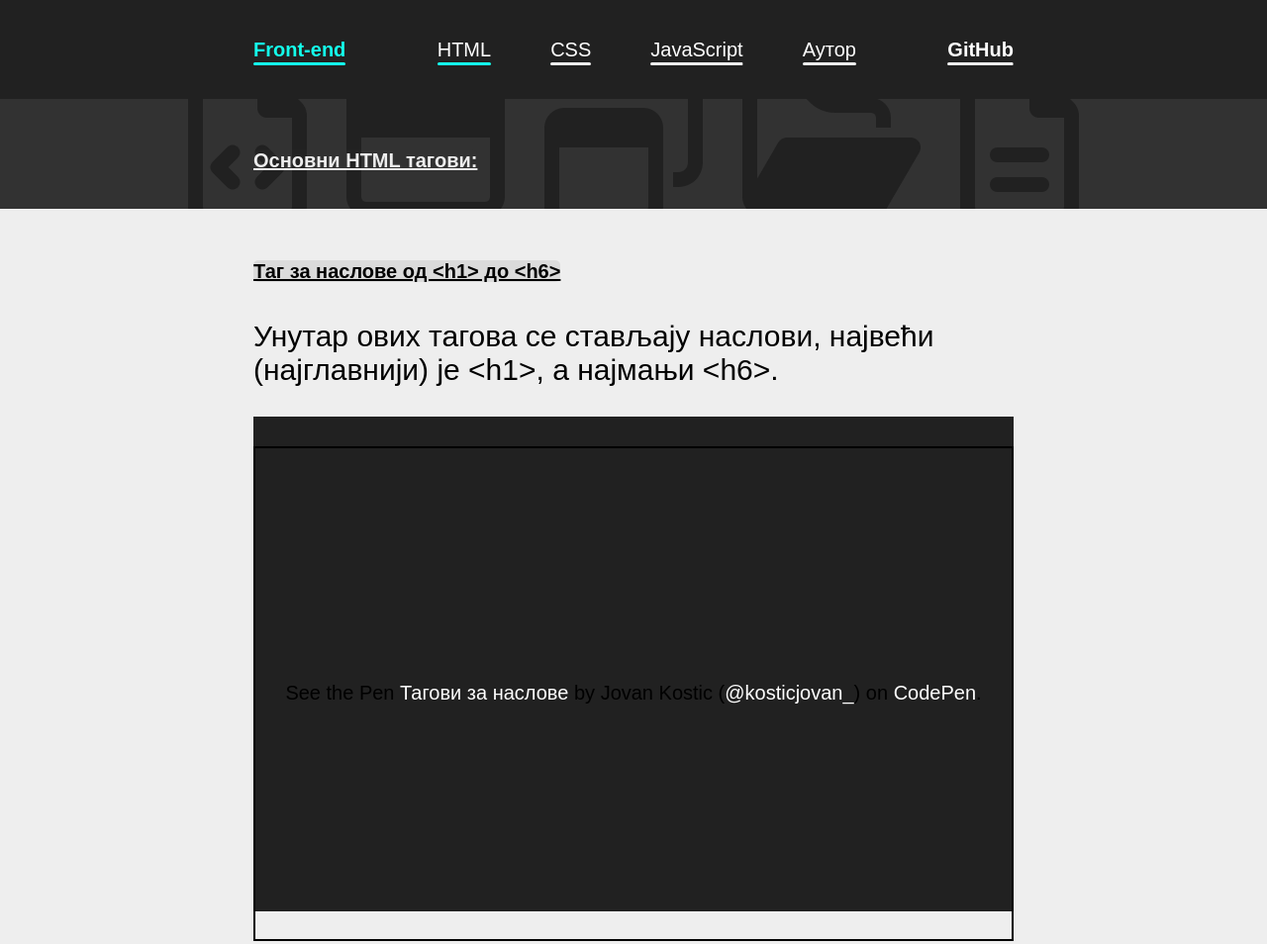
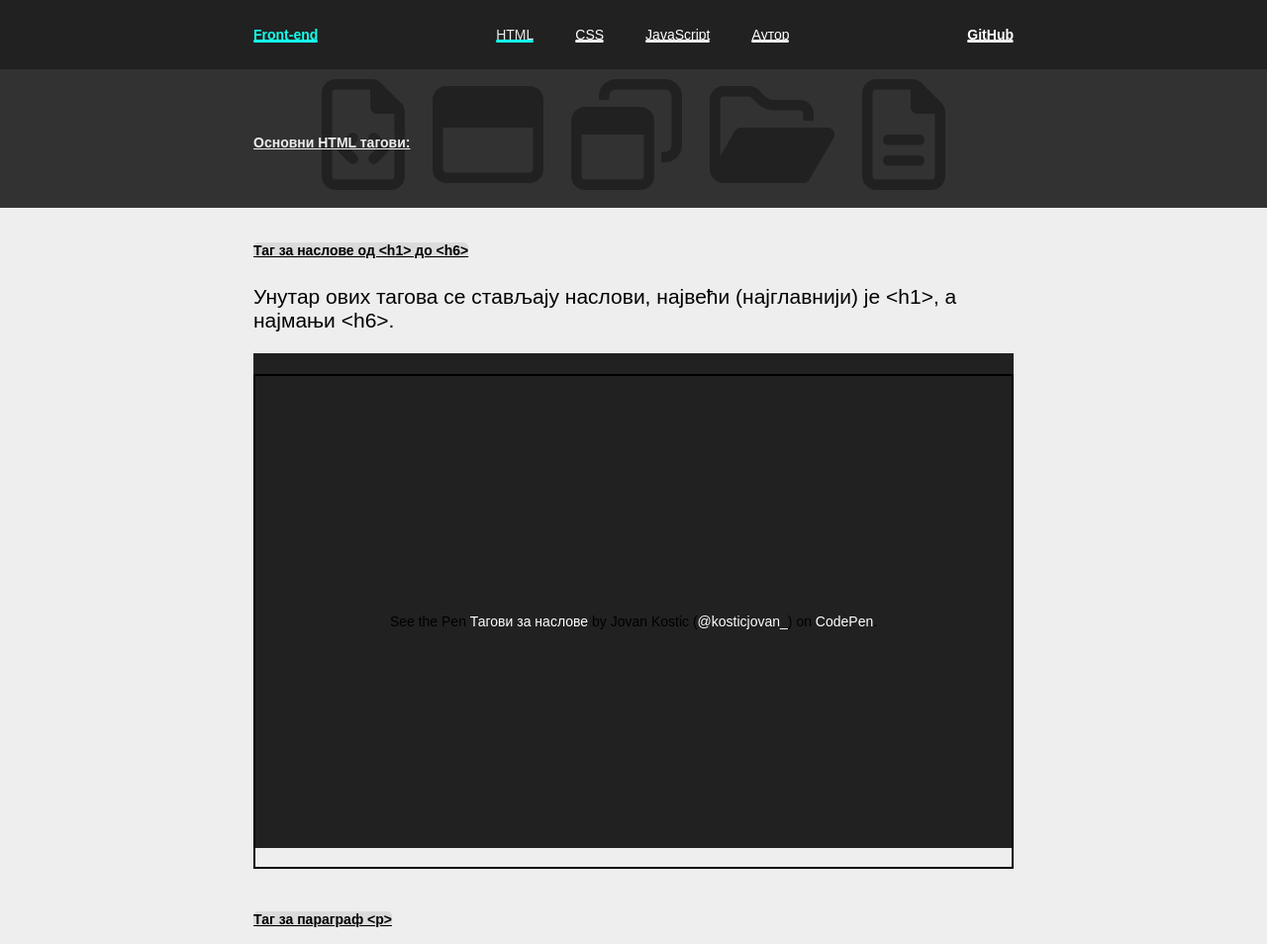
Before and after one commit to Jovan-K/Zavrsni-Projekat, a plain HTML site: page stranice/html.html in a window 1280 px wide. Shown: the top 954 px of the page at 99% size. Drawn offline with Linux system fonts and the light colour scheme; a script that the page names is missing; a web font is replaced by a local one.

Commit message:
a pa glup sam sta ce mi visina na main

```diff
--- a/stranice/html.html
+++ b/stranice/html.html
@@ -15,7 +15,7 @@
     <header>
         <div class="hpolja">
             <div class="hnaslov"><h2><a href="../index.html">Front-end</a></h2></div>
-            <div class="htrenutna"><h2><a href="">HTML</a></h2></div>
+            <div class="htrenutna"><h2>HTML</h2></div>
             <div class="hstranica"><h2><a href="./css.html">CSS</a></h2></div>
             <div class="hstranica"><h2><a href="./javascript.html">JavaScript</a></h2></div>
             <div class="hstranica"><h2><a href="./autor.html">Аутор</a></h2></div>
--- a/style/html.css
+++ b/style/html.css
@@ -1,6 +1,6 @@
 main{
     width: 100vw;
-    height: 590vh; /* VEEEEEEEEEEEEELICINAAAAAAAAAA   ---------------> OVAMOOOOO EEEEEEEEEEEEEEEEEEEEEEEEEEEEEEEEEEEEEEEEEEEEEEEEEE*/
+    /* VEEEEEEEEEEEEELICINAAAAAAAAAA   ---------------> OVAMOOOOO EEEEEEEEEEEEEEEEEEEEEEEEEEEEEEEEEEEEEEEEEEEEEEEEEE*/
     background-color: var(--clr-4);
     display: flex;
     align-items: center;
--- a/style/pocetna.css
+++ b/style/pocetna.css
@@ -1,6 +1,6 @@
 main{
     width: 100vw;
-    height: 470vh; /* VEEEEEEEEEEEEELICINAAAAAAAAAA   ---------------> OVAMOOOOO EEEEEEEEEEEEEEEEEEEEEEEEEEEEEEEEEEEEEEEEEEEEEEEEEE*/
+ /* VEEEEEEEEEEEEELICINAAAAAAAAAA   ---------------> OVAMOOOOO EEEEEEEEEEEEEEEEEEEEEEEEEEEEEEEEEEEEEEEEEEEEEEEEEE*/
     background-color: var(--clr-4);
     display: flex;
     align-items: center;
@@ -118,7 +118,6 @@ main{
     color: var(--clr-2);
     opacity: 0.2;
     bottom: 70px;
-    overflow: hidden;
 }
 
 /*UVOD U HTML*/
@@ -284,6 +283,13 @@ main{
     z-index: 1;
 }
 
+.unast div{
+    display: flex;
+    justify-content: center;
+    align-items: center;
+    gap: 1rem;
+}
+
 .unast h2{
     font-size: 2rem;
 }
--- a/style/style.css
+++ b/style/style.css
@@ -89,6 +89,10 @@ header{
     transition: 2s;
 }
 
+.htrenutna:hover{
+    cursor: default;
+}
+
 .htrenutna h2{
     font-weight: 100;
 }
@@ -111,7 +115,7 @@ header{
     height: 3px;
     background: linear-gradient(to left, var(--clr-4) 50%, var(--clr-5) 50%) right;
     background-size: 200%;
-    transition: .2s ease-out;
+    transition: .3s ease-out;
     border-radius: 5px;
 }
 
@@ -123,7 +127,7 @@ header{
     height: 3px;
     background: linear-gradient(to left, var(--clr-4) 50%, var(--clr-5) 50%) right;
     background-size: 200%;
-    transition: .2s ease-out;
+    transition: .3s ease-out;
     border-radius: 5px;
 }
 
@@ -188,6 +192,6 @@ footer img{
 
 @media only screen and (max-width: 1280px) {
     *{
-        font-size: 20px;
+        font-size: 14px;
     }
 }
```
Also changed, not shown: index.html (+5 -3 lines).
